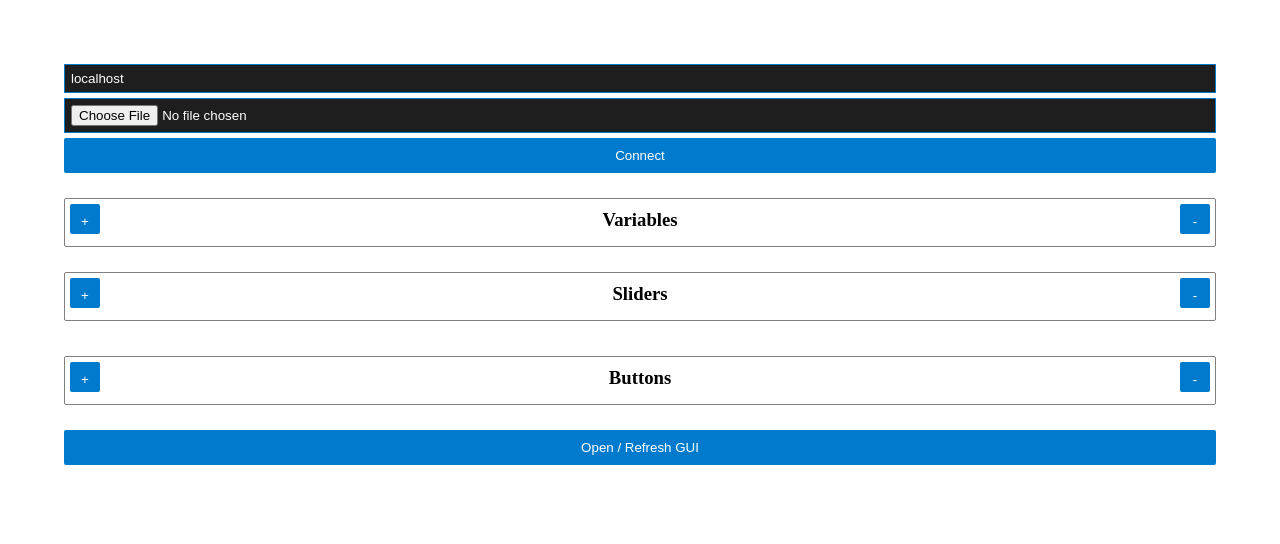
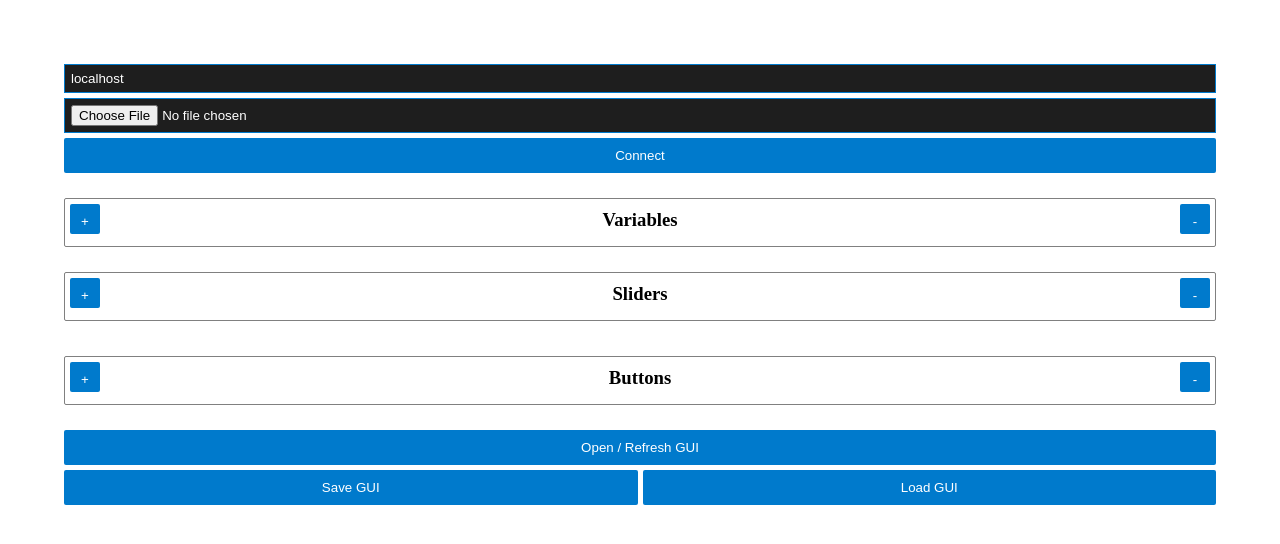
Before and after one commit to neurobionics/gui-toolbox, a website: page media/sidebar/index.html in a window 1280 px wide. Drawn offline with Linux system fonts and the light colour scheme.

Commit message:
Added frontend for saving and loading gui.

```diff
--- a/media/sidebar/index.html
+++ b/media/sidebar/index.html
@@ -67,6 +67,11 @@
 
 		<button id="openGUIPanelButton">Open / Refresh GUI</button>
 
+		<div class="guiUtility">
+			<button id="saveGUIPanelButton">Save GUI</button>
+			<button id="loadGUIPanelButton">Load GUI</button>
+		</div>
+
 		<script src="script.js"></script>
 	</body>
 </html>
--- a/media/sidebar/styles.css
+++ b/media/sidebar/styles.css
@@ -38,6 +38,18 @@ body {
 
 .variableInputs h3 {
 	margin: 5px;
+}
+
+.guiUtility {
+	display: flex;
+	flex-direction: row;
+	justify-content: space-between;
+	gap: 5px;
+}
+
+.guiUtility button {
+	max-width: 100%;
+	flex: 1;
 }
 
 #variableInputsContainer {
```
